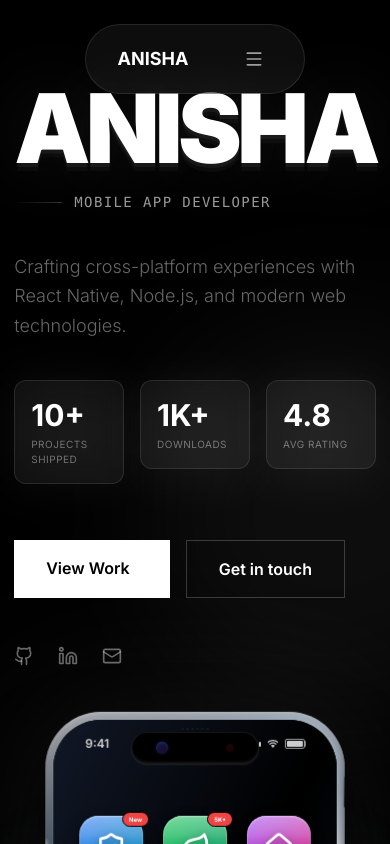
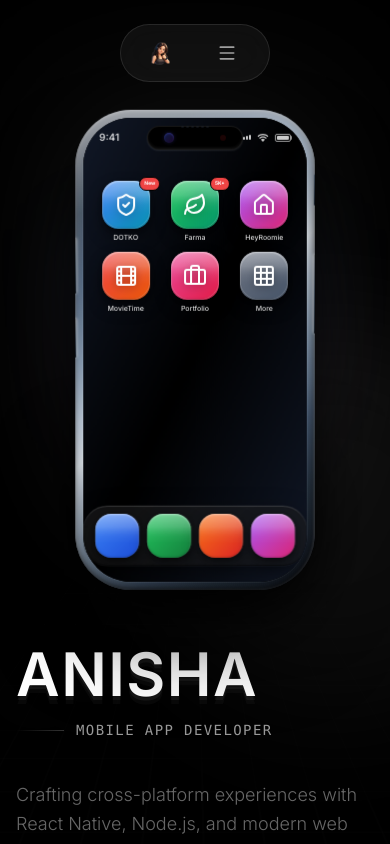
Before and after one commit to yesanisha/portfolio, a Next.js app: page / in a window 390 px wide. Shown: the top 844 px of the page. Built offline with nearby package versions, Linux system fonts and the light colour scheme.

Commit message:
fixed responsiveness issue

```diff
--- a/app/layout.js
+++ b/app/layout.js
@@ -6,6 +6,10 @@ const inter = Inter({ subsets: ['latin'] })
 export const metadata = {
   title: 'Anisha Kumari - Full Stack Developer & Explorer',
   description: 'Portfolio of Anisha Kumari - Computer Science Student, Full Stack Developer, DevOps Enthusiast & Avid Traveler',
+  icons: {
+    icon: '/images/logo.png',
+    apple: '/images/logo.png',
+  },
 }
 
 export default function RootLayout({ children }) {
--- a/components/Hero.js
+++ b/components/Hero.js
@@ -105,8 +105,8 @@ export default function Hero() {
         />
       </div>
 
-      <div className="max-w-7xl mx-auto px-6 py-20 relative z-10">
-        <div className="grid lg:grid-cols-2 gap-12 items-center">
+      <div className="max-w-7xl mx-auto px-4 sm:px-6 py-12 sm:py-20 relative z-10">
+        <div className="grid lg:grid-cols-2 gap-8 lg:gap-12 items-center">
 
           {/* LEFT COLUMN - Content */}
           <motion.div
@@ -116,14 +116,15 @@ export default function Hero() {
             className="space-y-10"
           >
             {/* Name - Large 3D text */}
-            <div className="space-y-4">
+            <div className="space-y-4 mt-16">
               <motion.h1
                 initial={{ opacity: 0, y: 20 }}
                 animate={{ opacity: 1, y: 0 }}
                 transition={{ delay: 0.2 }}
-                className="text-8xl md:text-9xl font-black tracking-tighter"
+                className="text-6xl md:text-7xl font-semibold tracking-wide"
                 style={{
-                  textShadow: '0 0 80px rgba(255,255,255,0.1), 0 4px 0 rgba(255,255,255,0.05), 0 8px 0 rgba(255,255,255,0.03)'
+                  textShadow: '0 0 80px rgba(255,255,255,0.1), 0 4px 0 rgba(255,255,255,0.05), 0 8px 0 rgba(255,255,255,0.03)',
+                  fontFamily: '"Inter", "SF Pro Display", -apple-system, sans-serif'
                 }}
               >
                 <span className="text-white">ANISHA</span>
@@ -153,7 +154,7 @@ export default function Hero() {
             </motion.p>
 
             {/* Stats - 3D cards */}
-            <div className="grid grid-cols-3 gap-4 max-w-md">
+            <div className="grid grid-cols-2 sm:grid-cols-3 gap-3 sm:gap-4 max-w-md">
               {stats.slice(0, 3).map((stat, index) => (
                 <motion.div
                   key={index}
@@ -185,7 +186,7 @@ export default function Hero() {
             </div>
 
             {/* CTAs - Minimal and clean */}
-            <div className="flex flex-wrap gap-4 pt-4">
+            <div className="flex flex-col sm:flex-row flex-wrap gap-3 sm:gap-4 pt-4">
               <motion.a
                 href="#projects"
                 initial={{ opacity: 0 }}
@@ -193,7 +194,7 @@ export default function Hero() {
                 transition={{ delay: 1 }}
                 whileHover={{ scale: 1.02, x: 4 }}
                 whileTap={{ scale: 0.98 }}
-                className="group relative px-8 py-4 bg-white text-black font-semibold rounded-none overflow-hidden"
+                className="group relative px-6 sm:px-8 py-3 sm:py-4 bg-white text-black font-semibold rounded-none overflow-hidden text-center"
               >
                 <span className="relative z-10 flex items-center gap-2">
                   View Work
@@ -214,7 +215,7 @@ export default function Hero() {
                 transition={{ delay: 1.1 }}
                 whileHover={{ scale: 1.02 }}
                 whileTap={{ scale: 0.98 }}
-                className="px-8 py-4 border border-white/20 text-white font-semibold rounded-none hover:bg-white/5 transition-all"
+                className="px-6 sm:px-8 py-3 sm:py-4 border border-white/20 text-white font-semibold rounded-none hover:bg-white/5 transition-all text-center"
               >
                 Get in touch
               </motion.a>
@@ -251,7 +252,7 @@ export default function Hero() {
             initial={{ opacity: 0, scale: 0.9 }}
             animate={{ opacity: 1, scale: 1 }}
             transition={{ delay: 0.4, duration: 0.6 }}
-            className="relative h-[600px] flex items-center justify-center"
+            className="relative h-[500px] sm:h-[600px] flex items-start justify-center pt-16 order-first lg:order-last"
           >
 
             {/* Realistic 3D Phone Mockup */}
@@ -270,7 +271,7 @@ export default function Hero() {
               className="relative z-20"
             >
               {/* Phone Outer Shell - Aerospace Aluminum */}
-              <div className="relative w-[300px] h-[600px] rounded-[3.5rem] overflow-hidden"
+              <div className="relative w-[240px] sm:w-[280px] lg:w-[300px] h-[480px] sm:h-[560px] lg:h-[600px] rounded-[3.5rem] overflow-hidden"
                 style={{
                   background: `
                     linear-gradient(135deg,
@@ -355,7 +356,7 @@ export default function Hero() {
                   />
 
                   {/* Dynamic Island - Realistic cutout */}
-                  <div className="absolute top-3 left-1/2 -translate-x-1/2 w-32 h-8 bg-black rounded-[2rem] z-20"
+                  <div className="absolute top-2 sm:top-2.5 lg:top-3 left-1/2 -translate-x-1/2 w-24 sm:w-28 lg:w-32 h-6 sm:h-7 lg:h-8 bg-black rounded-[1.5rem] sm:rounded-[1.8rem] lg:rounded-[2rem] z-20"
                     style={{
                       boxShadow: `
                         inset 0 3px 8px rgba(0,0,0,1),
@@ -366,13 +367,13 @@ export default function Hero() {
                     }}
                   >
                     {/* Camera lens */}
-                    <div className="absolute left-6 top-1/2 -translate-y-1/2 w-3 h-3 rounded-full bg-gradient-to-br from-blue-900/50 to-purple-900/30"
+                    <div className="absolute left-4 sm:left-5 lg:left-6 top-1/2 -translate-y-1/2 w-2.5 sm:w-2.5 lg:w-3 h-2.5 sm:h-2.5 lg:h-3 rounded-full bg-gradient-to-br from-blue-900/50 to-purple-900/30"
                       style={{
                         boxShadow: 'inset 0 1px 2px rgba(100,100,255,0.3), 0 0 4px rgba(100,100,255,0.2)',
                       }}
                     />
                     {/* Infrared sensor */}
-                    <div className="absolute right-6 top-1/2 -translate-y-1/2 w-2 h-2 rounded-full bg-red-950/40" />
+                    <div className="absolute right-4 sm:right-5 lg:right-6 top-1/2 -translate-y-1/2 w-1.5 sm:w-1.5 lg:w-2 h-1.5 sm:h-1.5 lg:h-2 rounded-full bg-red-950/40" />
                   </div>
 
                   {/* Speaker Grille - Top */}
@@ -391,7 +392,7 @@ export default function Hero() {
                   {/* Screen Content */}
                   <div className="relative w-full h-full bg-gradient-to-br from-gray-900 via-black to-gray-900">
                     {/* Status Bar */}
-                    <div className="flex justify-between items-center px-8 pt-4 text-white/80 text-xs font-light">
+                    <div className="flex justify-between items-center px-4 sm:px-6 lg:px-8 pt-3 sm:pt-3.5 lg:pt-4 text-white/80 text-[10px] sm:text-xs font-light">
                       <span className="font-semibold">9:41</span>
                       <div className="flex items-center gap-1.5">
                         {/* Signal strength */}
@@ -405,15 +406,15 @@ export default function Hero() {
                           <path d="M10 3.5c3.5 0 6.7 1.4 9 3.7l-1.4 1.4C15.7 6.8 13 5.5 10 5.5S4.3 6.8 2.4 8.6L1 7.2c2.3-2.3 5.5-3.7 9-3.7zM10 7.5c2.5 0 4.8 1 6.5 2.6L15 11.6c-1.3-1.3-3.1-2.1-5-2.1s-3.7.8-5 2.1L3.5 10c1.7-1.6 4-2.6 6.5-2.6zm0 4c1.4 0 2.6.6 3.5 1.5L10 16.5 6.5 13c.9-.9 2.1-1.5 3.5-1.5z"/>
                         </svg>
                         {/* Battery */}
-                        <div className="w-5 h-2.5 border border-white/60 rounded-[2px] relative">
+                        <div className="w-4 sm:w-5 h-2 sm:h-2.5 border border-white/60 rounded-[2px] relative">
                           <div className="absolute inset-[1px] bg-white/80 rounded-[1px]" />
-                          <div className="absolute -right-[2px] top-1/2 -translate-y-1/2 w-[1px] h-1.5 bg-white/60 rounded-r" />
+                          <div className="absolute -right-[2px] top-1/2 -translate-y-1/2 w-[1px] h-1 sm:h-1.5 bg-white/60 rounded-r" />
                         </div>
                       </div>
                     </div>
 
                     {/* App Grid */}
-                    <div className="p-6 grid grid-cols-3 gap-4 mt-10">
+                    <div className="p-3 sm:p-4 lg:p-6 grid grid-cols-3 gap-2 sm:gap-3 lg:gap-4 mt-6 sm:mt-8 lg:mt-10">
                       {phoneApps.map((app, i) => (
                         <motion.button
                           key={i}
@@ -423,10 +424,10 @@ export default function Hero() {
                           whileHover={{ scale: 1.1, y: -5 }}
                           whileTap={{ scale: 0.95 }}
                           onClick={() => setSelectedApp(app)}
-                          className="flex flex-col items-center gap-2 relative cursor-pointer"
+                          className="flex flex-col items-center gap-1 sm:gap-2 relative cursor-pointer"
                         >
                           {/* App Icon - iOS style glass with gradient */}
-                          <div className={`w-16 h-16 ${app.gradient} rounded-[1.2rem] relative overflow-hidden flex items-center justify-center`}
+                          <div className={`w-12 h-12 sm:w-14 sm:h-14 lg:w-16 lg:h-16 ${app.gradient} rounded-[1rem] sm:rounded-[1.1rem] lg:rounded-[1.2rem] relative overflow-hidden flex items-center justify-center`}
                             style={{
                               boxShadow: `
                                 0 8px 16px rgba(0,0,0,0.4),
@@ -451,7 +452,7 @@ export default function Hero() {
                             />
 
                             {/* App Icon */}
-                            <app.icon className="w-8 h-8 text-white relative z-10"
+                            <app.icon className="w-6 h-6 sm:w-7 sm:h-7 lg:w-8 lg:h-8 text-white relative z-10"
                               style={{
                                 filter: 'drop-shadow(0 2px 4px rgba(0,0,0,0.3))',
                               }}
@@ -463,19 +464,19 @@ export default function Hero() {
                             <motion.div
                               initial={{ scale: 0 }}
                               animate={{ scale: 1 }}
-                              className="absolute -top-1 -right-1 bg-red-500 text-white text-[6px] font-bold px-1.5 py-0.5 rounded-full border border-black"
+                              className="absolute -top-1 -right-1 bg-red-500 text-white text-[5px] sm:text-[6px] font-bold px-1 sm:px-1.5 py-0.5 rounded-full border border-black"
                             >
                               {app.badge}
                             </motion.div>
                           )}
 
-                          <span className="text-white text-[9px] font-medium">{app.name}</span>
+                          <span className="text-white text-[7px] sm:text-[8px] lg:text-[9px] font-medium truncate max-w-full px-1">{app.name}</span>
                         </motion.button>
                       ))}
                     </div>
 
                     {/* Dock - iOS frosted glass */}
-                    <div className="absolute bottom-6 left-1/2 -translate-x-1/2 flex gap-4 px-5 py-3.5 rounded-[2rem]"
+                    <div className="absolute bottom-4 sm:bottom-5 lg:bottom-6 left-1/2 -translate-x-1/2 flex gap-2 sm:gap-3 lg:gap-4 px-3 sm:px-4 lg:px-5 py-2 sm:py-3 lg:py-3.5 rounded-[1.5rem] sm:rounded-[1.8rem] lg:rounded-[2rem]"
                       style={{
                         background: 'rgba(30, 30, 30, 0.6)',
                         backdropFilter: 'blur(40px) saturate(180%)',
@@ -497,7 +498,7 @@ export default function Hero() {
                           key={i}
                           whileHover={{ scale: 1.2, y: -8 }}
                           whileTap={{ scale: 0.95 }}
-                          className={`w-14 h-14 bg-gradient-to-br ${gradient} rounded-[1.2rem] relative overflow-hidden cursor-pointer`}
+                          className={`w-11 h-11 sm:w-12 sm:h-12 lg:w-14 lg:h-14 bg-gradient-to-br ${gradient} rounded-[1rem] sm:rounded-[1.1rem] lg:rounded-[1.2rem] relative overflow-hidden cursor-pointer`}
                           style={{
                             boxShadow: `
                               0 8px 16px rgba(0,0,0,0.4),
--- a/components/Navigation.js
+++ b/components/Navigation.js
@@ -2,6 +2,7 @@
 import { useState, useEffect } from 'react';
 import { motion, AnimatePresence } from 'framer-motion';
 import { Menu, X } from 'lucide-react';
+import Image from 'next/image';
 
 export default function Navigation() {
   const [isScrolled, setIsScrolled] = useState(false);
@@ -34,18 +35,24 @@ export default function Navigation() {
         <motion.div
           className={`transition-all duration-500 ${
             isScrolled
-              ? 'bg-white/10 backdrop-blur-xl shadow-lg shadow-black/50 px-6 py-3'
-              : 'bg-white/5 backdrop-blur-lg px-8 py-4'
+              ? 'bg-white/10 backdrop-blur-xl shadow-lg shadow-black/50 px-4 py-2'
+              : 'bg-white/5 backdrop-blur-lg px-6 py-2.5'
           } rounded-full border border-white/10`}
         >
-          <div className="flex items-center justify-between gap-12">
+          <div className="flex items-center justify-between gap-8 md:gap-12">
           {/* Logo - Minimal */}
           <motion.a
             href="#"
-            className="text-lg font-bold text-white"
+            className="relative flex-shrink-0"
             whileHover={{ scale: 1.02 }}
           >
-            ANISHA
+            <Image
+              src="/images/logo.png"
+              alt="Logo"
+              width={32}
+              height={32}
+              className="object-contain w-8 h-8"
+            />
           </motion.a>
 
           {/* Desktop Navigation - Clean links */}
@@ -69,7 +76,7 @@ export default function Navigation() {
           {/* CTA Button - Minimal */}
           <motion.a
             href="#contact"
-            className="hidden md:block px-6 py-2.5 bg-white text-black text-sm font-semibold rounded-full hover:bg-white/90 transition-all duration-300"
+            className="hidden md:block px-5 py-2 bg-white text-black text-sm font-semibold rounded-full hover:bg-white/90 transition-all duration-300"
             whileHover={{ scale: 1.05 }}
             whileTap={{ scale: 0.95 }}
           >
--- a/components/Projects.js
+++ b/components/Projects.js
@@ -119,7 +119,7 @@ export default function Projects() {
         </motion.div>
 
         {/* Featured Projects - Large Cards */}
-        <div className="grid md:grid-cols-2 lg:grid-cols-3 gap-6 mb-16">
+        <div className="grid grid-cols-1 md:grid-cols-2 lg:grid-cols-3 gap-4 sm:gap-6 mb-16">
           {projects.filter(p => p.featured).map((project, index) => (
             <motion.div
               key={index}
@@ -165,7 +165,7 @@ export default function Projects() {
               </div>
 
               {/* Content */}
-              <div className="p-6">
+              <div className="p-4 sm:p-6">
                 <h3 className="text-xl font-semibold text-white mb-2 group-hover:text-pink-500 transition-colors">
                   {project.title}
                 </h3>
@@ -263,7 +263,7 @@ export default function Projects() {
           viewport={{ once: true }}
         >
           <h3 className="text-2xl font-semibold text-white mb-6">More Projects</h3>
-          <div className="grid md:grid-cols-2 lg:grid-cols-3 gap-4">
+          <div className="grid grid-cols-1 sm:grid-cols-2 lg:grid-cols-3 gap-4">
             {projects.filter(p => !p.featured).map((project, index) => (
               <motion.div
                 key={index}
```
Also changed, not shown: components/About.js (+4 -4 lines), components/Contact.js (+4 -4 lines), components/Experience.js (+25 -72 lines), components/Skills.js (+4 -4 lines), public/images/logo.png (added).
